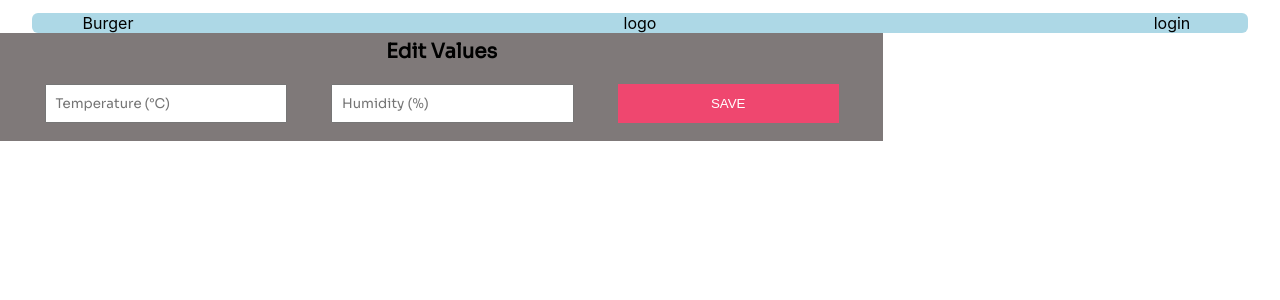
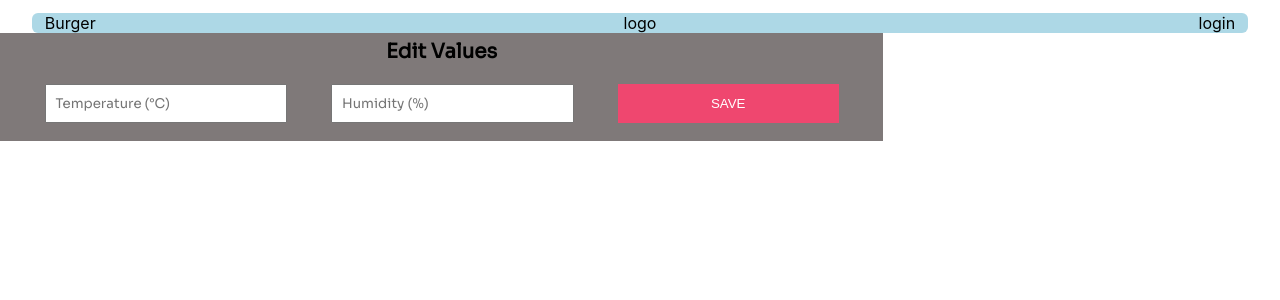
Before and after one commit to MalasataXD/sep4-frontend-ts, a React (Create React App) app: page / in a window 1280 px wide. Shown: the top 300 px of the page. Built offline with nearby package versions, Linux system fonts and the light colour scheme.

Commit message:
Items in navbar css updated
*Updated
-css items wasn't staying in the corner. (it new does)

```diff
--- a/src/components/Navbar/Navbar.css
+++ b/src/components/Navbar/Navbar.css
@@ -2,23 +2,25 @@
     display: flex;
     background-color: lightblue;
 
-    width: 95%;
-    height: 6.71%;
+    width: 93%;
+    height: 7%;
     border-radius: 6px;
 
     margin: 0 auto;
     margin-top: 1%;
+    padding-left: 1%;
+    padding-right: 1%;
 }
 
-/* Not a good way to do it, Should be changed later*/
+/* Not a good way to do it, Should be changed later (maybe)*/
 .Drop-down {
     flex: 1;
     display: flex;
-    justify-content: center;
+    justify-content: left;
 }
 
 .logo {
-    flex: 6;
+    flex: 1;
     display: flex;
     justify-content: center;
 }
@@ -27,5 +29,5 @@
 .login {
     flex: 1;
     display: flex;
-    justify-content: center;
+    justify-content: right;
 }
```
